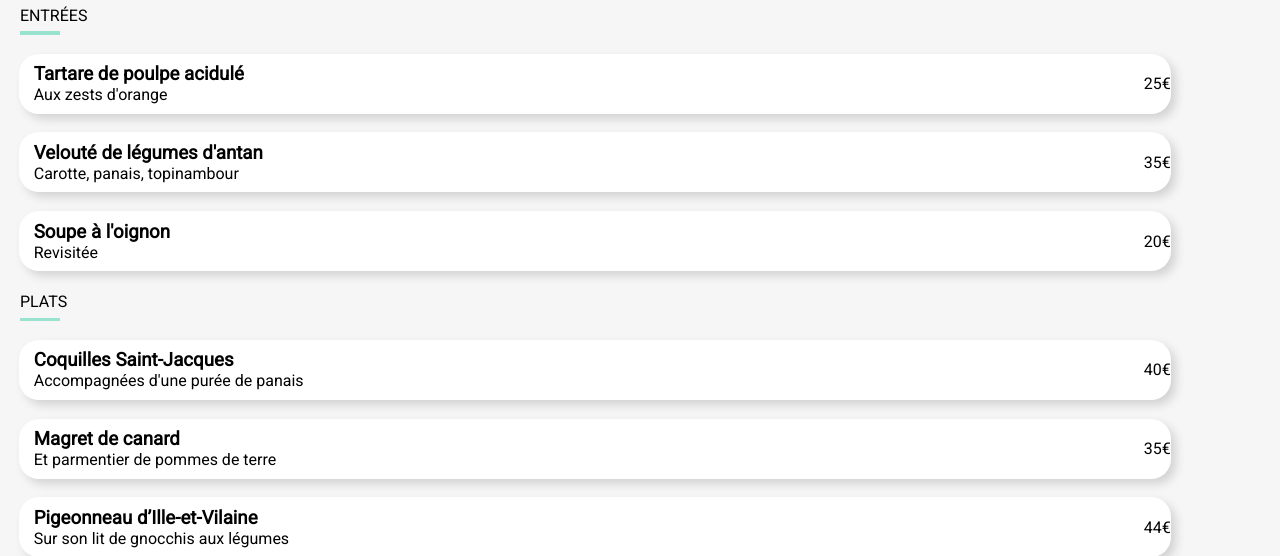
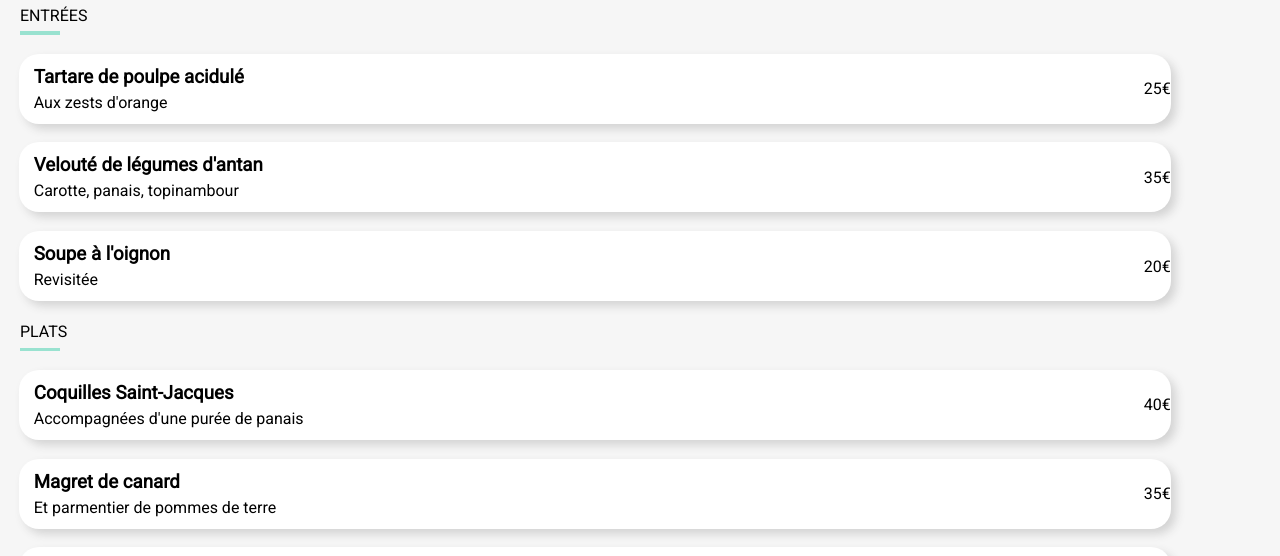
Before and after one commit to FlorentS19/SauvageFlorent_3_25012021, a plain HTML site: page alafrançaise.html in a window 1280 px wide. Shown: the part 335-891 px from the top of the page. Drawn offline with Linux system fonts and the light colour scheme; a web font is replaced by a local one.

Commit message:
Retravail taille menu + marge description

```diff
--- a/css/stylesheet1.css
+++ b/css/stylesheet1.css
@@ -14,14 +14,15 @@ a:visited{color: black}
 h2{padding: 30px 0 0 20px; font-weight: 500;}
 h3{margin: 0;}
 h4{padding-left: 20px; font-weight: 400;}
-p{margin: 0;}
+p{margin: 5px 0 0 0;}
 footer{background-color: #353535; color: white; height: 150px;}
 i{margin: 0 20px 0 20px;}
 img{width: 100%; height: 275px; object-fit: cover;}
 
 .police_title{font-family: 'Shrikhand', cursive;}
-.menu{display: flex; justify-content: space-between; align-items: center; width: 90%; height: 60px; background-color: white;
-    border-radius: 20px; margin: 18.75px 0px 0px 18.75px; box-shadow: 5px 5px 10px 0 lightgrey; cursor: pointer;}
+.menu{display: flex; justify-content: space-between; align-items: center; width: 90%; height: 70px;
+    background-color: white; border-radius: 20px; margin: 18.75px 0px 0px 18.75px;
+    box-shadow: 5px 5px 10px 0 lightgrey; cursor: pointer;}
 .menu_text{padding-left: 15px;}
 .no_margin{margin: 0;}
 .return{margin-left: -80px; }
@@ -38,4 +39,3 @@ img{width: 100%; height: 275px; object-fit: cover;}
 .pad_bot{padding-bottom: 8px;}
 #line{background-color: #99E2D0; width: 40px; height: 3.5px; border: none; margin-left: 20px;
     margin-top: -15px;}
-/*balsie <hr>*/
```
